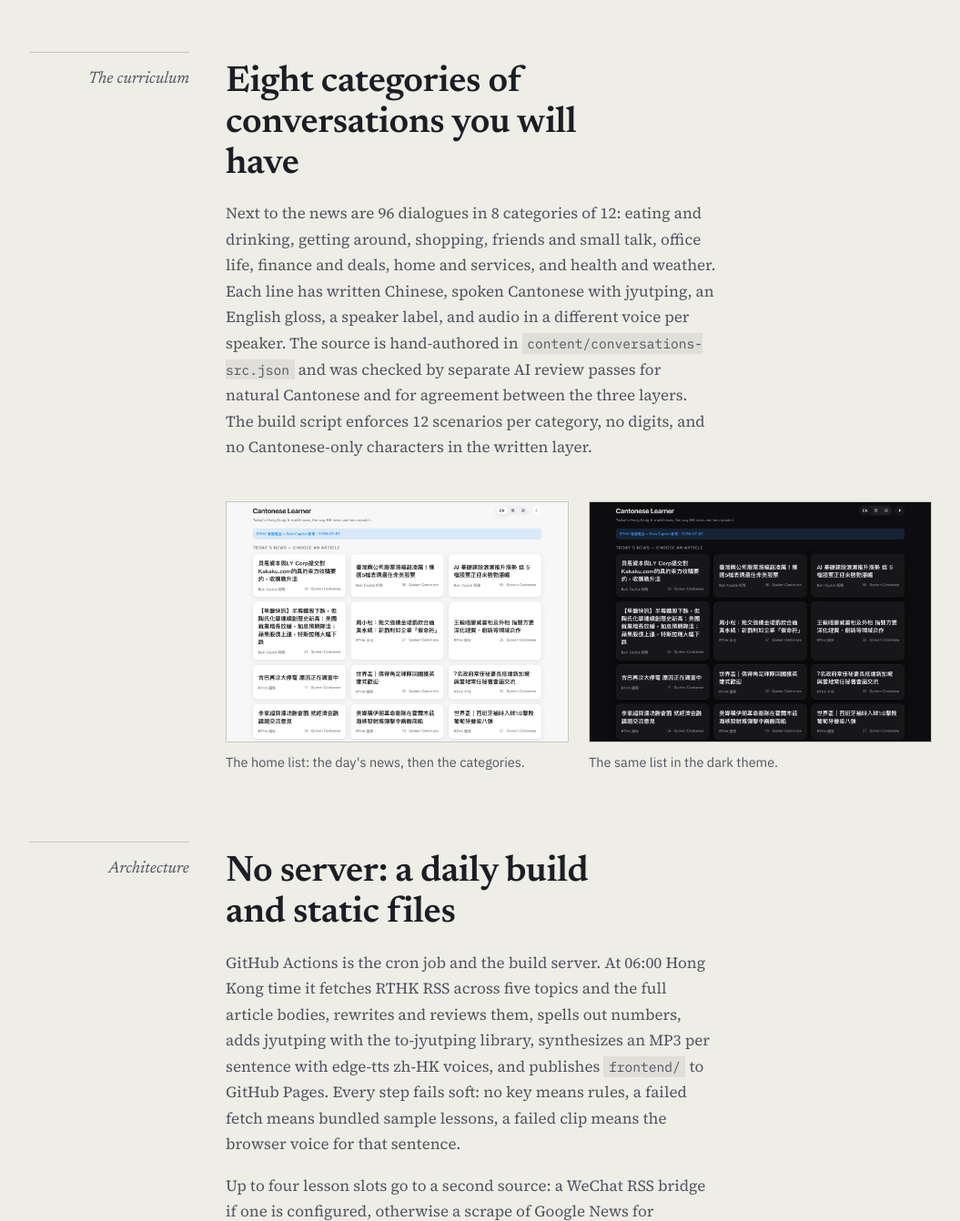
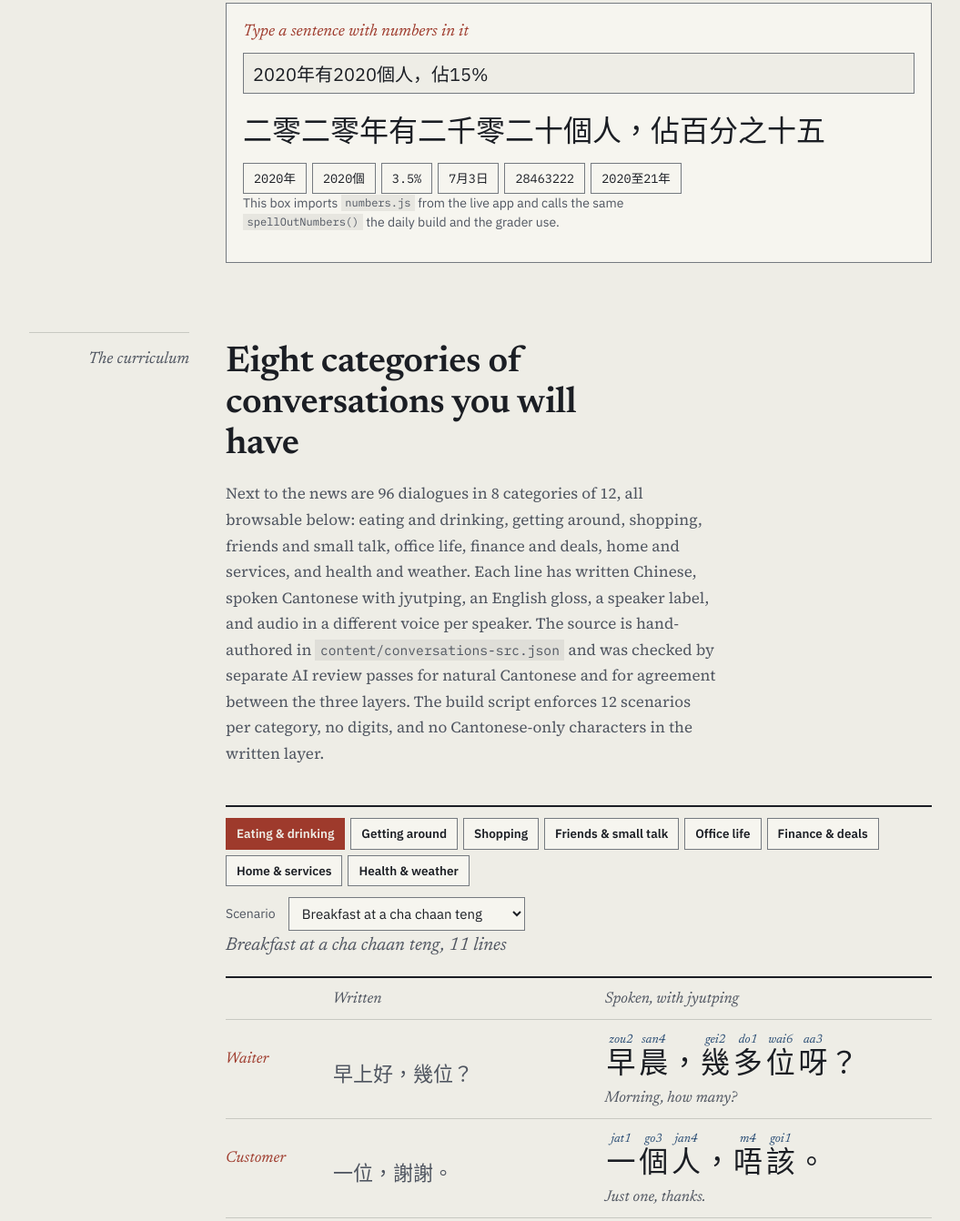
Before and after one commit to lyhjeremy/cantonese-learner-v2, a website: page frontend/overview/index.html in a window 1280 px wide. Shown: the part 5160-6502 px from the top of the page at 91% size, without its empty margins (112-1167 px from the left). Drawn offline with Linux system fonts and the light colour scheme.

Commit message:
Overview: browse all 96 dialogues from conversations.json, and a live number reader that imports numbers.js

```diff
--- a/frontend/overview/index.html
+++ b/frontend/overview/index.html
@@ -261,6 +261,24 @@
   .num .r { font-size: 20px; }
   .num .n { font-family: var(--display); font-style: italic; font-size: 16px; color: var(--muted); }
   @media (max-width: 640px) { .pairs-head { display: none; } .pair { grid-template-columns: 1fr; } .pair .en { grid-column: 1; } .num { grid-template-columns: 1fr 1fr; } .num .n { grid-column: 1 / span 2; } }
+
+  /* Scenario browser, drawn from the app's own data/conversations.json */
+  .dlg { margin: 26px 0 0; border-top: 2px solid var(--ink); padding-top: 12px; }
+  .dlg-cats { display: flex; flex-wrap: wrap; gap: 6px; }
+  .dlg-cats button, .nb-pre button { font: 600 13.5px/1.2 var(--sans); padding: 8px 11px; border: 1px solid var(--edge); background: var(--card); color: var(--ink); cursor: pointer; }
+  .dlg-cats button[aria-pressed=true] { background: var(--accent); border-color: var(--accent); color: var(--paper); }
+  .dlg-cats button:hover, .nb-pre button:hover { border-color: var(--ink); }
+  .dlg-pick { display: flex; flex-wrap: wrap; gap: 8px 14px; align-items: center; margin: 12px 0 0; font-family: var(--sans); font-size: 14px; color: var(--ink2); }
+  .dlg-pick select { font: 15px var(--sans); color: var(--ink); background: var(--card); border: 1px solid var(--edge); padding: 7px 10px; max-width: 100%; }
+  .dlg-title { font-family: var(--display); font-style: italic; font-size: 20px; color: var(--accent2); margin: 16px 0 0; }
+  .dlg .pairs { margin-top: 8px; }
+  .nb { margin: 22px 0 0; border: 1px solid var(--edge); padding: 16px 18px; background: var(--card); }
+  .nb label { display: block; font-family: var(--display); font-style: italic; font-size: 18px; color: var(--accent); margin: 0 0 8px; }
+  .nb input { width: 100%; font: 20px var(--sans); color: var(--ink); background: var(--paper); border: 1px solid var(--edge); padding: 8px 10px; }
+  .nb-out { font-size: clamp(24px, 3.4vw, 32px); color: var(--ink); margin: 12px 0 4px; min-height: 1.4em; overflow-wrap: anywhere; }
+  .nb-pre { display: flex; flex-wrap: wrap; gap: 6px; margin: 10px 0 0; }
+  .nb-pre button { font-family: var(--mono); font-weight: 400; }
+  .nb-cap { font-family: var(--sans); font-size: 14px; color: var(--muted); margin: 10px 0 0; line-height: 1.5; }
 </style>
 </head>
 <body>
@@ -415,13 +433,23 @@
       <div class="num"><code>28463222</code><span class="r zh">二八四六三二二二</span><span class="n">a long digit run, like a phone number</span></div>
     </div>
     <p style="margin-top:11px;font-family:var(--sans);font-size:14.5px;color:var(--muted)">Output of <code>spellOutNumbers()</code> from <code>frontend/numbers.js</code>, run 2026-10-26.</p>
+    <div class="nb">
+      <label for="nb-in">Type a sentence with numbers in it</label>
+      <input id="nb-in" type="text" value="2020年有2020個人，佔15%" spellcheck="false" autocomplete="off" />
+      <div class="nb-out zh" id="nb-out" lang="yue-Hant-HK" aria-live="polite"></div>
+      <div class="nb-pre" role="group" aria-label="Examples">
+        <button type="button">2020年</button><button type="button">2020個</button><button type="button">3.5%</button><button type="button">7月3日</button><button type="button">28463222</button><button type="button">2020至21年</button>
+      </div>
+      <p class="nb-cap">This box imports <code>numbers.js</code> from the live app and calls the same
+        <code>spellOutNumbers()</code> the daily build and the grader use.</p>
+    </div>
   </section>
 
   <section class="stop">
     <p class="eyebrow">The curriculum</p>
     <h2>Eight categories of conversations you will have</h2>
     <p>
-      Next to the news are 96 dialogues in 8 categories of 12: eating and drinking,
+      Next to the news are 96 dialogues in 8 categories of 12, all browsable below: eating and drinking,
       getting around, shopping, friends and small talk, office life, finance and
       deals, home and services, and health and weather. Each line has written
       Chinese, spoken Cantonese with jyutping, an English gloss, a speaker label,
@@ -431,17 +459,14 @@
       layers. The build script enforces 12 scenarios per category, no digits, and
       no Cantonese-only characters in the written layer.
     </p>
-    <div class="panels">
-      <figure>
-        <img width="2560" height="1800" class="shot" src="list-light.png" loading="lazy"
-          alt="The home list showing the day's news stories above the eight conversation categories." />
-        <figcaption>The home list: the day's news, then the categories.</figcaption>
-      </figure>
-      <figure>
-        <img width="2560" height="1800" class="shot" src="list-dark.png" loading="lazy"
-          alt="The same home list in the dark theme." />
-        <figcaption>The same list in the dark theme.</figcaption>
-      </figure>
+    <div class="dlg" id="dlg">
+      <div class="dlg-cats" id="dlg-cats" role="group" aria-label="Category"></div>
+      <div class="dlg-pick"><label for="dlg-sc">Scenario</label><select id="dlg-sc"></select></div>
+      <p class="dlg-title" id="dlg-title">Loading the dialogues…</p>
+      <div class="pairs" id="dlg-lines" aria-live="polite"></div>
+      <p class="pairs-cap">Read straight from the app's <code>data/conversations.json</code> when this
+        page loads: written Chinese, spoken Cantonese with the stored jyutping, and the English
+        gloss. In the app each line also has its own voice and a record button.</p>
     </div>
   </section>
 
@@ -524,5 +549,52 @@
     <p>News content © RTHK, used for language-learning practice.</p>
   </footer>
 </div>
+
+<script type="module">
+import { spellOutNumbers } from "../numbers.js";
+const inp = document.getElementById("nb-in"), out = document.getElementById("nb-out");
+const run = () => { out.textContent = spellOutNumbers(inp.value); };
+inp.addEventListener("input", run);
+document.querySelectorAll(".nb-pre button").forEach((b) => b.addEventListener("click", () => { inp.value = b.textContent; run(); inp.focus(); }));
+run();
+</script>
+<script>
+(function () {
+  var cats = document.getElementById("dlg-cats"), sel = document.getElementById("dlg-sc"), title = document.getElementById("dlg-title"), lines = document.getElementById("dlg-lines");
+  var D = null, ci = 0;
+  function esc(t) { return String(t).replace(/&/g, "&amp;").replace(/</g, "&lt;"); }
+  // The source glosses use em dashes; this page shows them as commas.
+  function gloss(t) { return esc(t.replace(/\s*\u2014\s*/g, ", ")); }
+  function spoken(x) {
+    var ch = Array.from(x.colloquial);
+    return ch.map(function (c, i) { var j = x.jyutping[i]; return j ? "<ruby>" + esc(c) + "<rt>" + esc(j) + "</rt></ruby>" : esc(c); }).join("");
+  }
+  function showScenario() {
+    var sc = D.categories[ci].scenarios[+sel.value];
+    title.textContent = sc.title.en + ", " + sc.sentences.length + " lines";
+    lines.innerHTML = '<div class="pairs-head"><span></span><span>Written</span><span>Spoken, with jyutping</span></div>' +
+      sc.sentences.map(function (x) {
+        return '<div class="pair"><span class="who">' + esc(x.speaker.en) + '</span><span class="w zh" lang="zh-Hant-HK">' + esc(x.formal) +
+          '</span><span class="s zh" lang="yue-Hant-HK">' + spoken(x) + '</span><span class="en">' + gloss(x.en) + "</span></div>";
+      }).join("");
+  }
+  function showCat(i) {
+    ci = i;
+    Array.prototype.forEach.call(cats.children, function (b, j) { b.setAttribute("aria-pressed", j === i); });
+    sel.innerHTML = D.categories[i].scenarios.map(function (s, j) { return '<option value="' + j + '">' + esc(s.title.en) + "</option>"; }).join("");
+    showScenario();
+  }
+  fetch("../data/conversations.json").then(function (r) { return r.json(); }).then(function (d) {
+    D = d;
+    d.categories.forEach(function (c, i) {
+      var b = document.createElement("button"); b.type = "button"; b.textContent = c.title.en;
+      b.addEventListener("click", function () { showCat(i); });
+      cats.appendChild(b);
+    });
+    sel.addEventListener("change", showScenario);
+    showCat(0);
+  }).catch(function () { title.textContent = "The dialogues could not be loaded here; open the app to browse them."; });
+})();
+</script>
 </body>
 </html>
```
